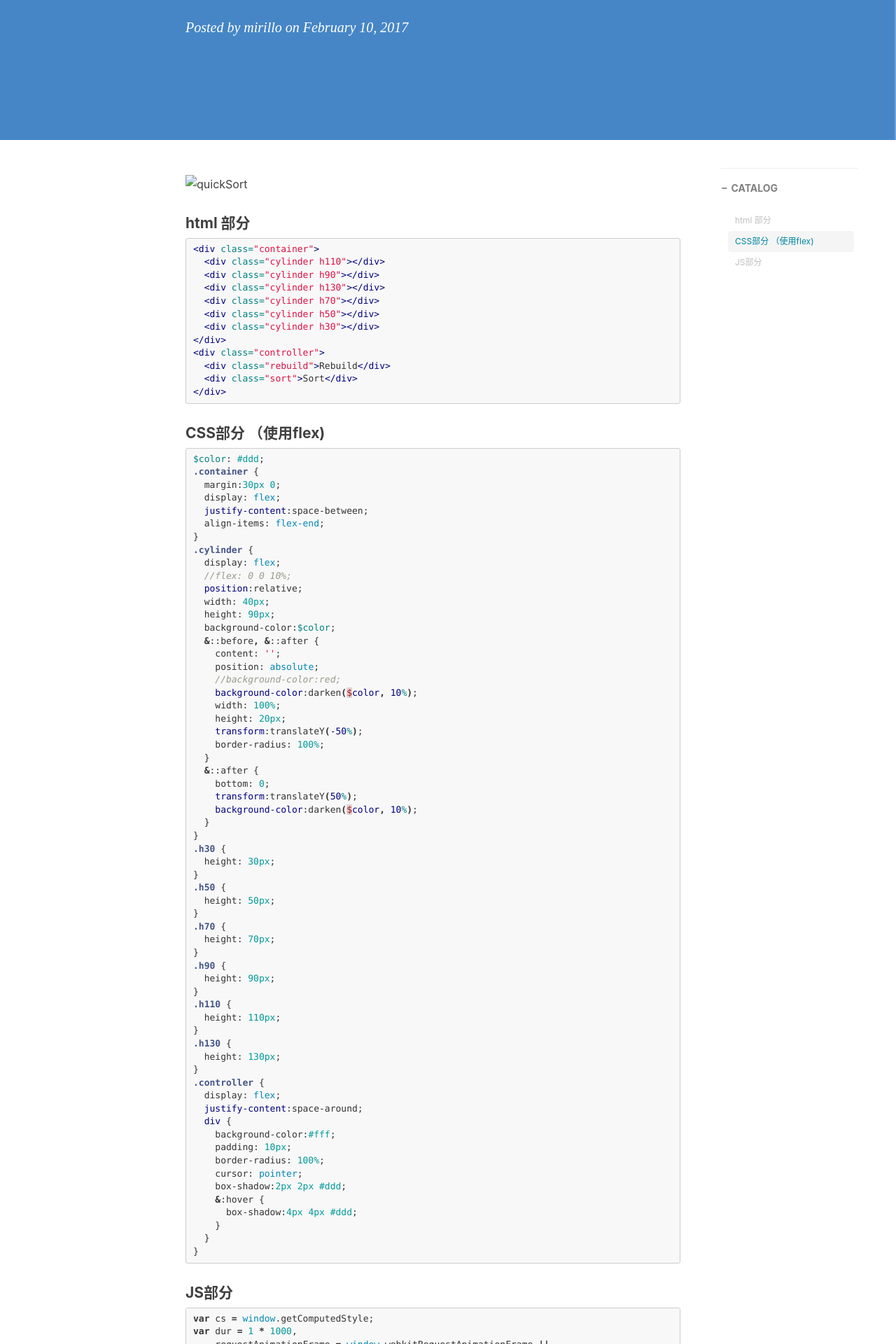
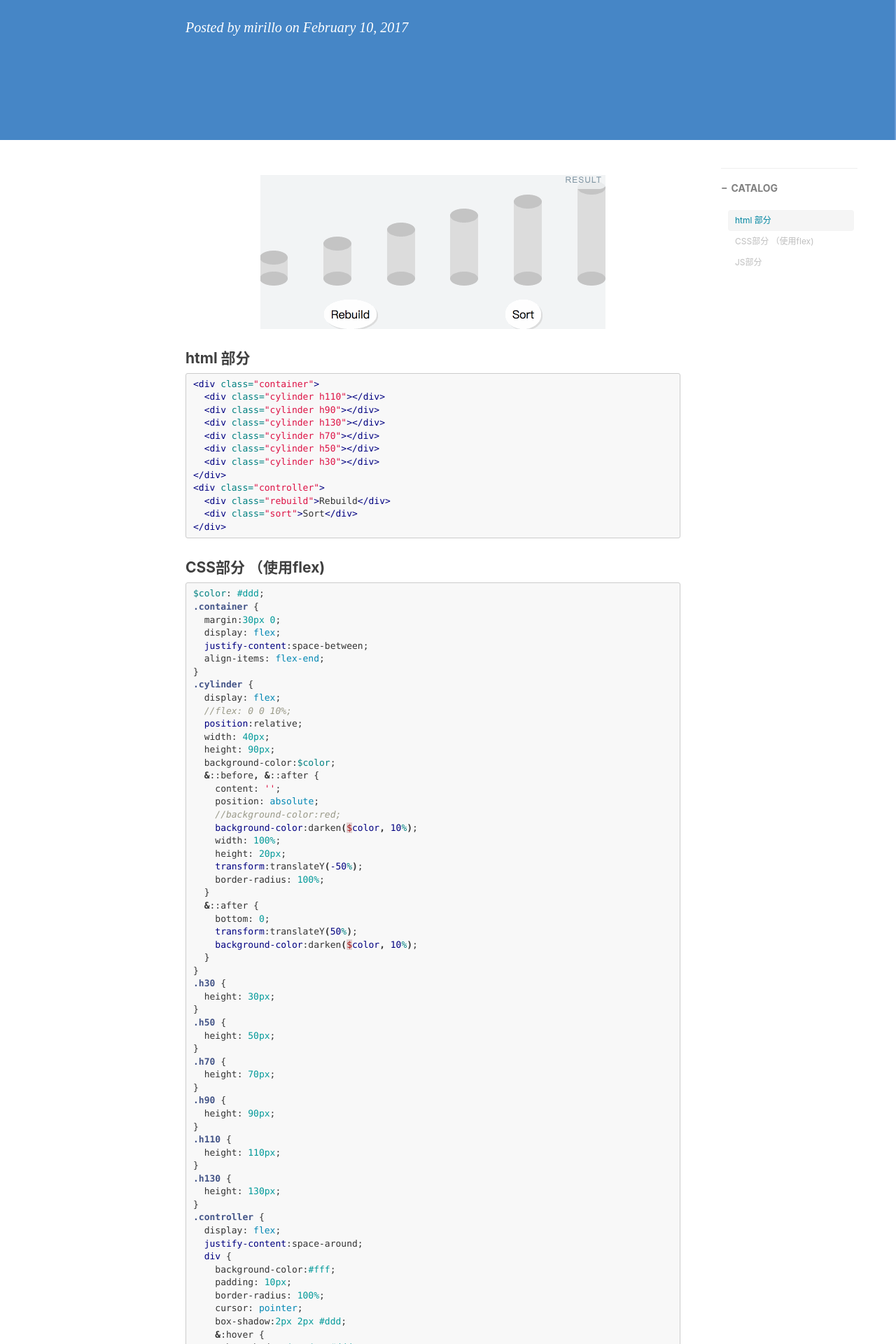
Before and after one commit to badmarillo/qinbushou.github.io, a Jekyll site: the page built from _posts/2017-02-10-quickSort.markdown, in a window 1280 px wide. Shown: the part 365-2285 px from the top of the page at 70% size. Built offline with Jekyll 4.4.1, drawn with Linux system fonts in a browser that asks for light colours; nearby versions of some CDN libraries; comment, search, counter and statistics services are not loaded.

Commit message:
change imgsrc

```diff
--- a/_posts/2017-02-11-quickSort.markdown
+++ b/_posts/2017-02-10-quickSort.markdown
@@ -12,7 +12,7 @@ tags:
 
 
 
-![quickSort](/Users/yyl/Desktop/qinbushou.github.io/img/in-post/quickSort/quickSort.gif)
+![quickSort](/img/in-post/quickSort/quickSort.gif)
 
 #### html 部分
 
```
